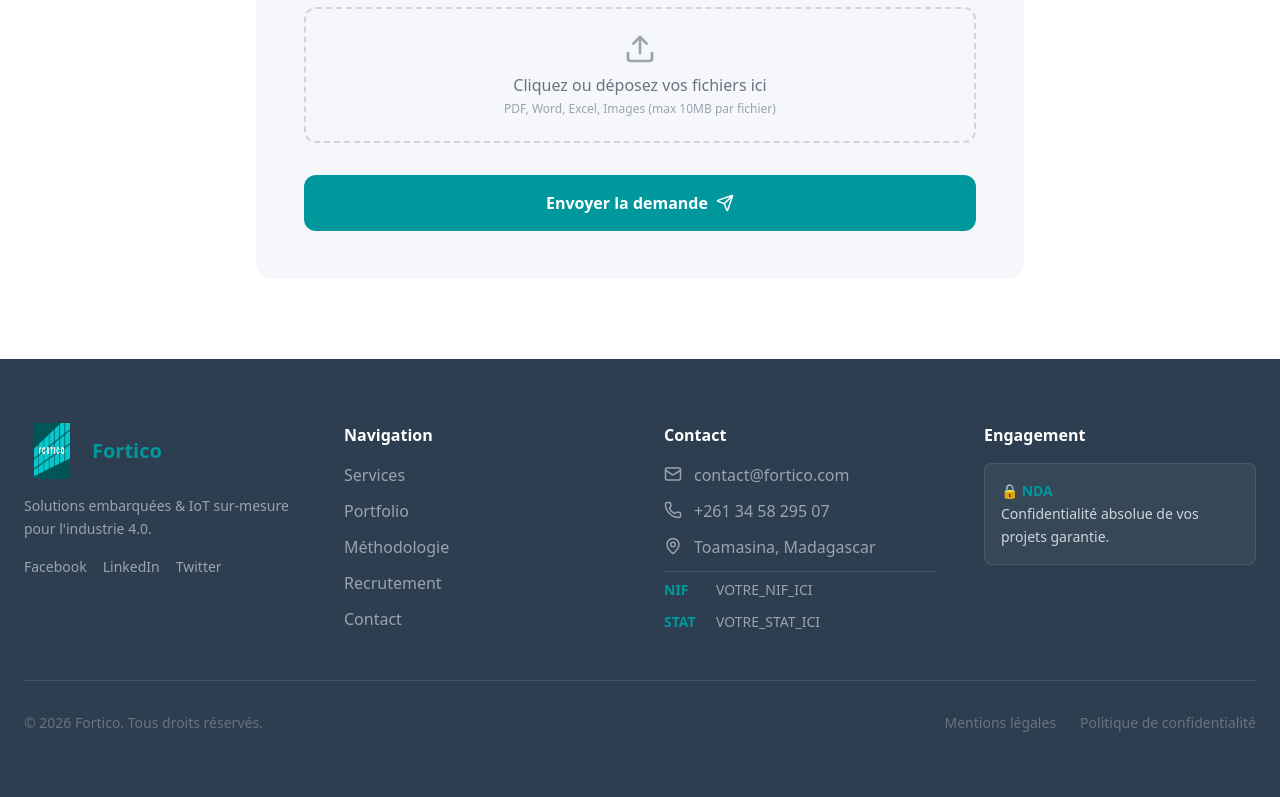
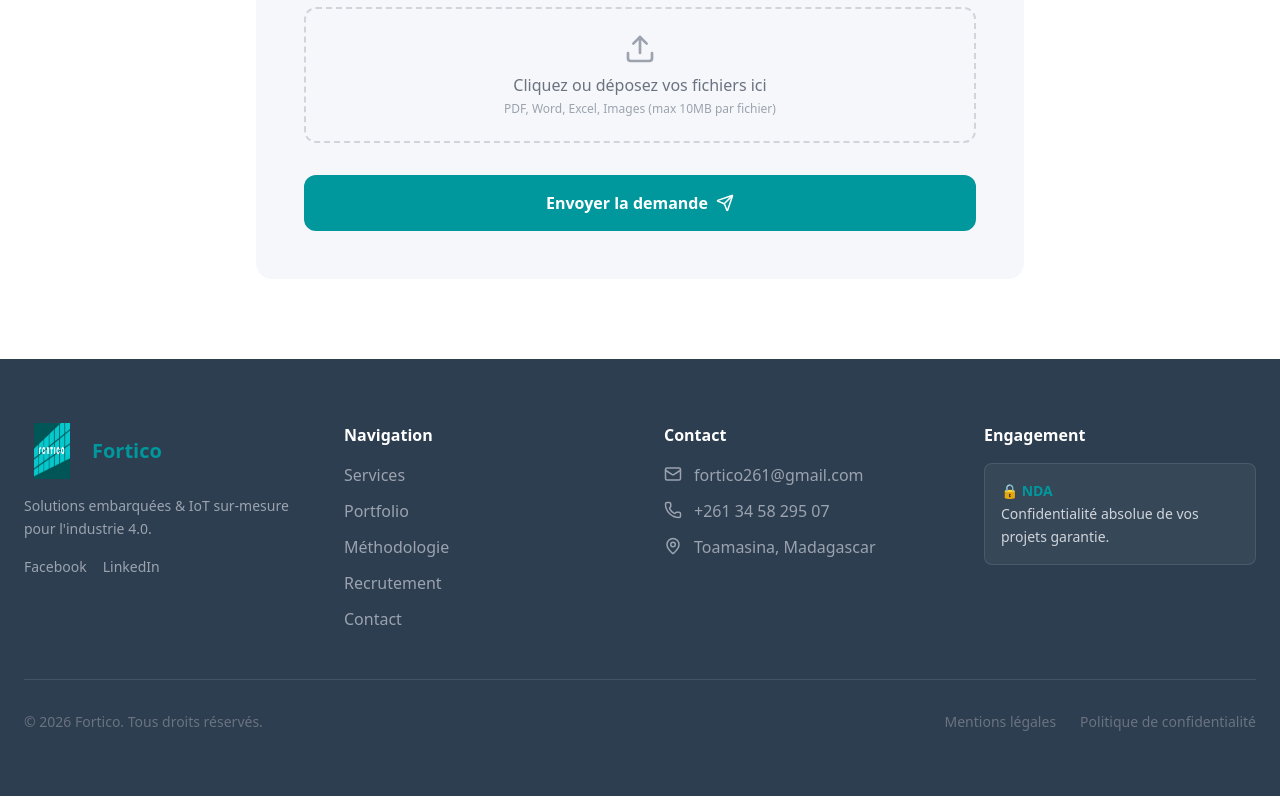
Before and after one commit to Maximin501/sitewebfortico, a Next.js app in the folder frontend/: page /contact in a window 1280 px wide. Shown: the part 880-1677 px from the top of the page. Built offline with nearby package versions, Linux system fonts and the light colour scheme.

Commit message:
Fix: Mise à jour du footer - LinkedIn, email, suppression NIF/STAT et Twitter

```diff
--- a/frontend/components/layout/Footer.jsx
+++ b/frontend/components/layout/Footer.jsx
@@ -35,8 +35,14 @@ export default function Footer() {
               >
                 Facebook
               </a>
-              <a href="#" className="text-gray-400 hover:text-white transition-colors text-sm">LinkedIn</a>
-              <a href="#" className="text-gray-400 hover:text-white transition-colors text-sm">Twitter</a>
+              <a
+                href="https://www.linkedin.com/in/fortico-madagascar-4077053bb?utm_source=share_via&utm_content=profile&utm_medium=member_android"
+                target="_blank"
+                rel="noopener noreferrer"
+                className="text-gray-400 hover:text-white transition-colors text-sm"
+              >
+                LinkedIn
+              </a>
             </div>
           </div>
 
@@ -58,7 +64,7 @@ export default function Footer() {
             <ul className="space-y-3 text-gray-400">
               <li className="flex items-start space-x-3">
                 <Mail size={18} className="flex-shrink-0 mt-0.5" />
-                <span>contact@fortico.com</span>
+                <span>fortico261@gmail.com</span>
               </li>
               <li className="flex items-start space-x-3">
                 <Phone size={18} className="flex-shrink-0 mt-0.5" />
@@ -67,14 +73,6 @@ export default function Footer() {
               <li className="flex items-start space-x-3">
                 <MapPin size={18} className="flex-shrink-0 mt-0.5" />
                 <span>Toamasina, Madagascar</span>
-              </li>
-              <li className="flex items-start space-x-3 pt-2 border-t border-white/10">
-                <span className="text-arduino-green font-semibold text-sm min-w-[40px]">NIF</span>
-                <span className="text-sm">VOTRE_NIF_ICI</span>
-              </li>
-              <li className="flex items-start space-x-3">
-                <span className="text-arduino-green font-semibold text-sm min-w-[40px]">STAT</span>
-                <span className="text-sm">VOTRE_STAT_ICI</span>
               </li>
             </ul>
           </div>
@@ -95,8 +93,8 @@ export default function Footer() {
         <div className="border-t border-white/10 mt-12 pt-8 flex flex-col md:flex-row justify-between items-center text-sm text-gray-500" suppressHydrationWarning>
           <p>© {new Date().getFullYear()} Fortico. Tous droits réservés.</p>
           <div className="flex space-x-6 mt-4 md:mt-0">
-            <Link href="#" className="hover:text-white transition-colors">Mentions légales</Link>
-            <Link href="#" className="hover:text-white transition-colors">Politique de confidentialité</Link>
+            <Link href="/mentions-legales" className="hover:text-white transition-colors">Mentions légales</Link>
+            <Link href="/politique-confidentialite" className="hover:text-white transition-colors">Politique de confidentialité</Link>
           </div>
         </div>
       </div>
```
